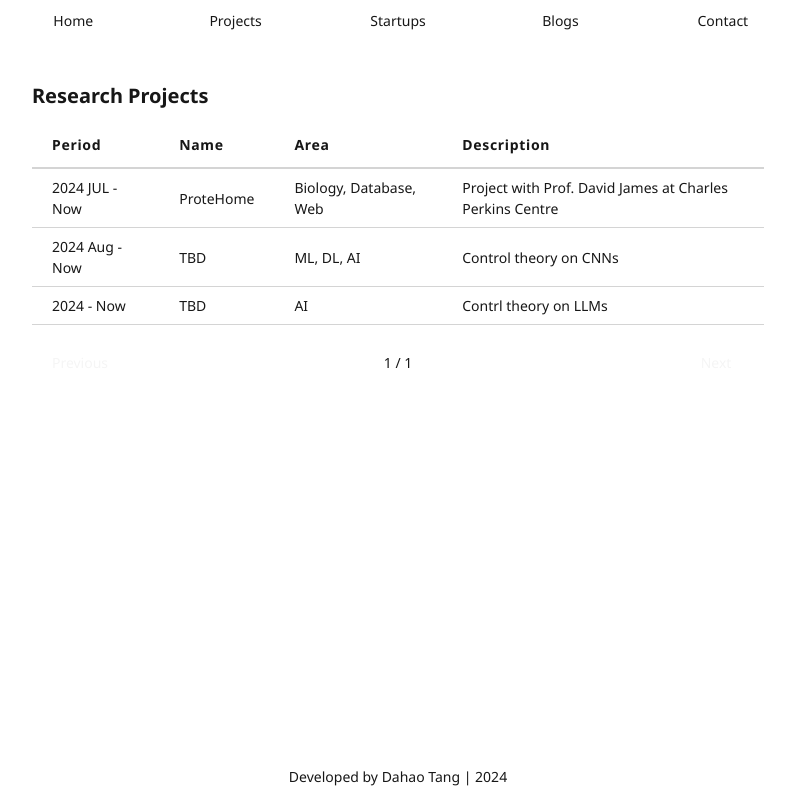
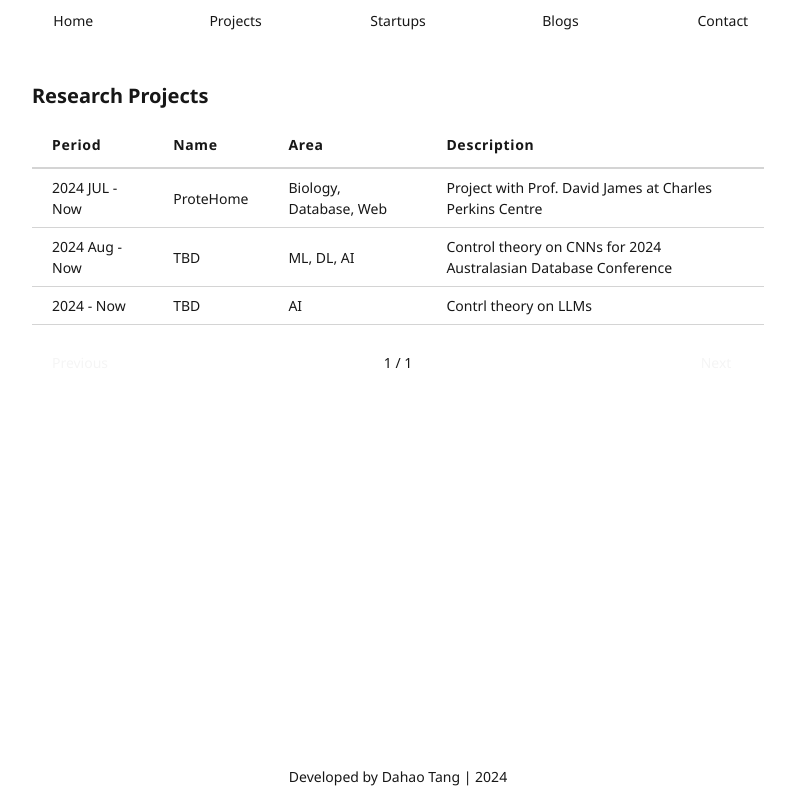
Before and after one commit to DahaoTang/DahaoTang.github.io, a Next.js app: page /project/research in a window 1280 px wide. Shown: the whole page, without its empty margins (242-1037 px from the left). Built offline with nearby package versions, Linux system fonts and the light colour scheme.

Commit message:
research project updated

```diff
--- a/app/(site)/project/research/page.tsx
+++ b/app/(site)/project/research/page.tsx
@@ -21,7 +21,8 @@ const researchProjects = [
 		Period: "2024 Aug - Now",
 		Name: "TBD",
 		Area: "ML, DL, AI",
-		Description: "Control theory on CNNs",
+		Description:
+			"Control theory on CNNs for 2024 Australasian Database Conference",
 		URL: "",
 	},
 	{
```
